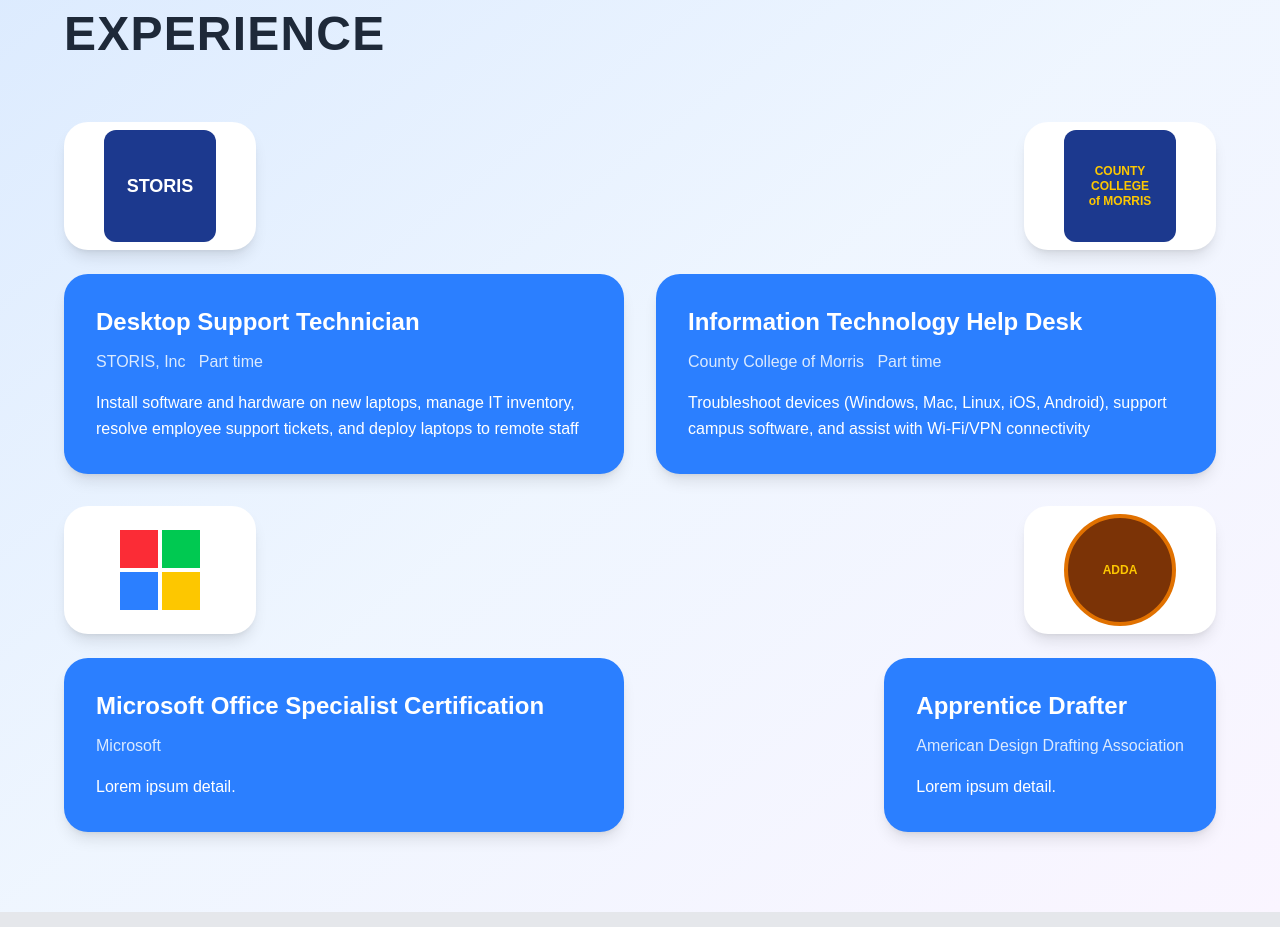
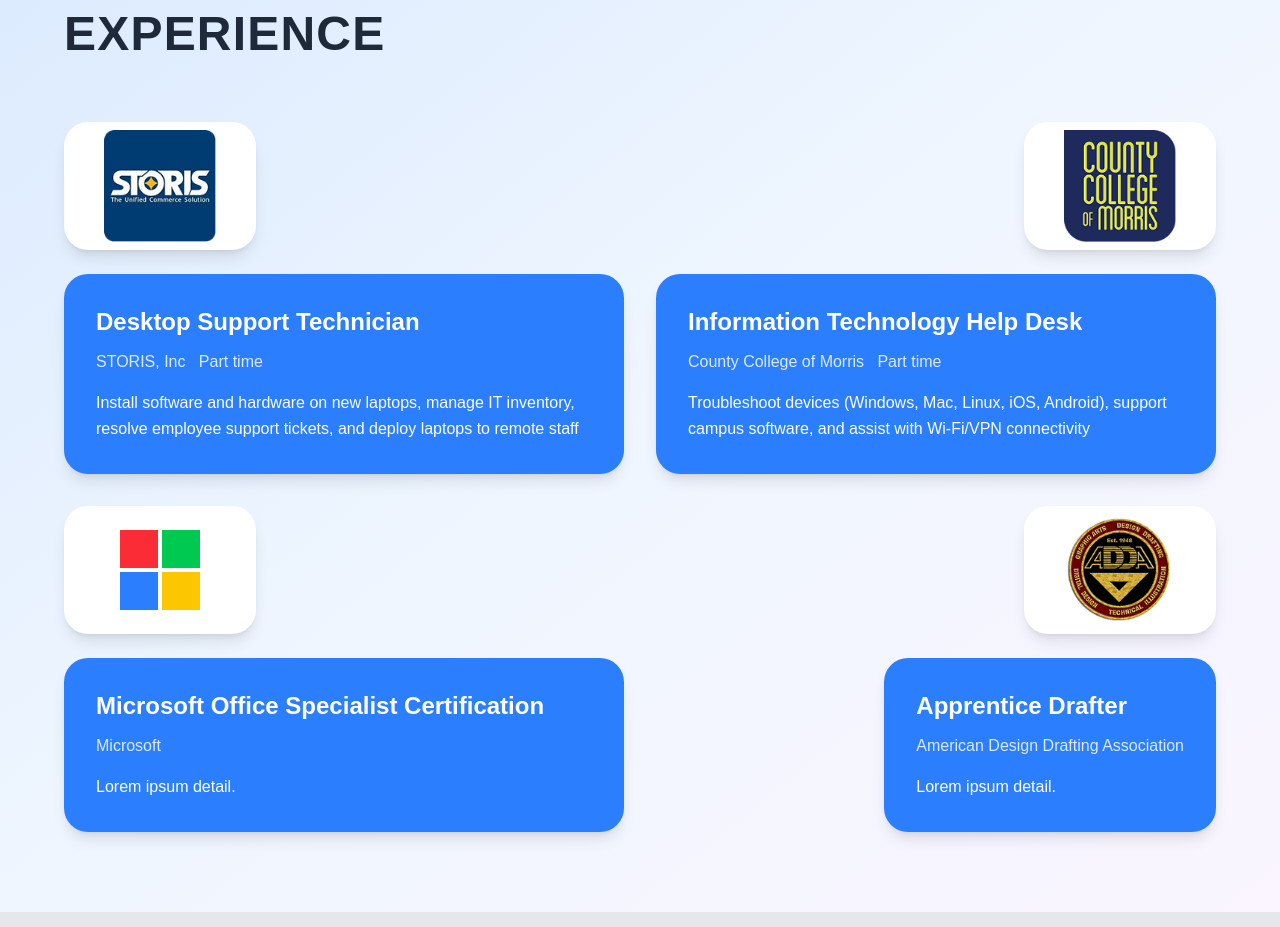
Before and after one commit to FavioJasso/DanielAvila, a Next.js app: page / in a window 1280 px wide. Shown: the part 1580-2507 px from the top of the page. Built offline with nearby package versions, Linux system fonts and the light colour scheme.

Commit message:
Replace placeholder logos with image elements
Updated STORIS, County College of Morris, and ADDA sections to use actual logo images instead of styled divs with text. This improves visual presentation and brand recognition.

```diff
--- a/src/app/page.tsx
+++ b/src/app/page.tsx
@@ -131,9 +131,7 @@
             {/* STORIS */}
             <div className="relative">
               <div className="bg-white rounded-3xl p-6 mb-6 shadow-lg w-48 h-32 flex items-center justify-center">
-                <div className="bg-blue-900 w-28 h-28 rounded-xl flex items-center justify-center">
-                  <span className="text-white font-bold text-lg">STORIS</span>
-                </div>
+                <img src="/storis-logo.png" alt="STORIS Logo" className="w-28 h-28 object-contain" />
               </div>
               <div className="bg-blue-500 text-white rounded-3xl p-8 shadow-lg">
                 <h3 className="text-2xl font-bold mb-3">Desktop Support Technician</h3>
@@ -147,9 +145,7 @@
             {/* County College of Morris */}
             <div className="relative flex flex-col items-end">
               <div className="bg-white rounded-3xl p-6 mb-6 shadow-lg w-48 h-32 flex items-center justify-center">
-                <div className="bg-blue-900 w-28 h-28 rounded-xl flex items-center justify-center">
-                  <span className="text-yellow-400 font-bold text-xs text-center leading-tight">COUNTY<br/>COLLEGE<br/>of MORRIS</span>
-                </div>
+                <img src="/ccm-logo.png" alt="County College of Morris Logo" className="w-28 h-28 object-contain" />
               </div>
               <div className="bg-blue-500 text-white rounded-3xl p-8 shadow-lg">
                 <h3 className="text-2xl font-bold mb-3">Information Technology Help Desk</h3>
@@ -182,9 +178,7 @@
             {/* Apprentice Drafter */}
             <div className="relative flex flex-col items-end">
               <div className="bg-white rounded-3xl p-6 mb-6 shadow-lg w-48 h-32 flex items-center justify-center">
-                <div className="w-28 h-28 rounded-full bg-amber-900 flex items-center justify-center border-4 border-amber-600">
-                  <span className="text-yellow-400 font-bold text-xs text-center">ADDA</span>
-                </div>
+                <img src="/adda-logo.png" alt="ADDA Logo" className="w-28 h-28 object-contain" />
               </div>
               <div className="bg-blue-500 text-white rounded-3xl p-8 shadow-lg">
                 <h3 className="text-2xl font-bold mb-3">Apprentice Drafter</h3>
```
